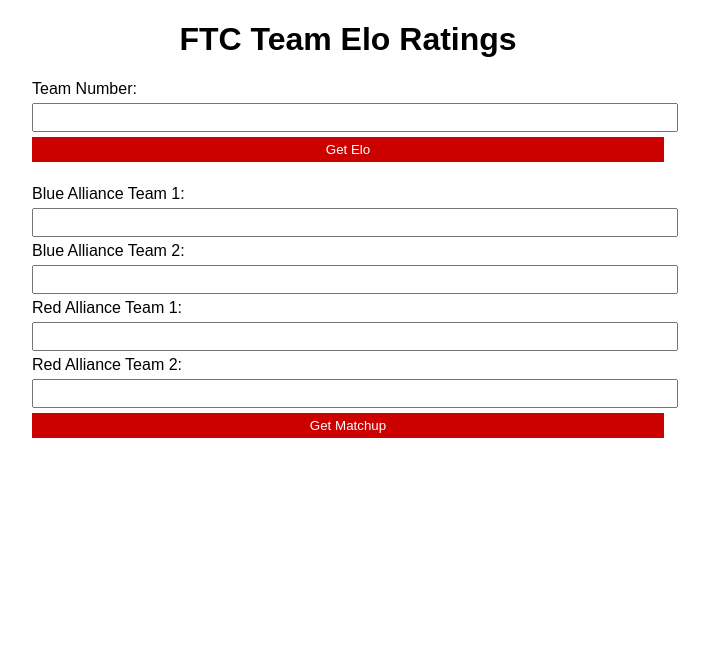
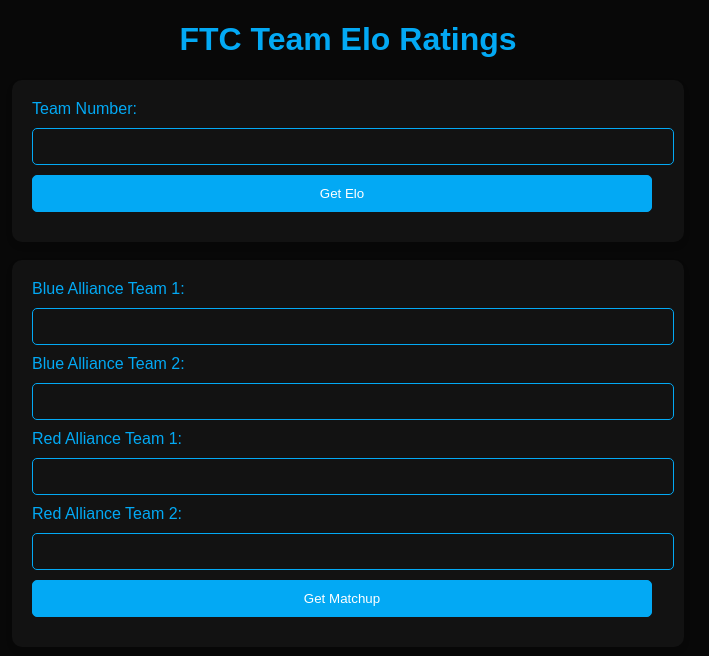
Before and after one commit to BlueMoon73/ftc-elo, a Flask app: page / in a window 1280 px wide. Shown: the top 656 px of the page, without its empty margins (292-1001 px from the left). Run offline with Flask 3, Linux system fonts and the light colour scheme.

Commit message:
Revamped UI

```diff
--- a/api/templates/page.html
+++ b/api/templates/page.html
@@ -1,6 +1,8 @@
 <!DOCTYPE html>
-<html>
+<html lang="en">
 <head>
+  <meta charset="UTF-8">
+  <meta name="viewport" content="width=device-width, initial-scale=1.0">
   <title>FTC Team Elo Ratings</title>
   <link rel="stylesheet" href="../../style.css">
 </head>
@@ -27,6 +29,5 @@
     <input type="text" id="team4" name="team4">
     <input type="submit" value="Get Matchup">
   </form>
-
 </body>
 </html>
--- a/style.css
+++ b/style.css
@@ -1,32 +1,46 @@
 body {
-  font-family: Arial, sans-serif;
+  font-family: 'Orbitron', sans-serif; /* Techy font */
+  background-color: #080808; /* Darker background */
+  color: #fff;
 }
 
 h1 {
   text-align: center;
+  color: #03a9f4; /* Bright blue accent */
 }
 
 form {
   width: 50%;
   margin: auto;
+  background-color: #121212; /* Dark background for form */
+  padding: 20px;
+  border-radius: 10px;
+  box-shadow: 0 4px 6px rgba(0, 0, 0, 0.1);
 }
 
 label {
   display: block;
-  margin-bottom: 5px;
+  margin-bottom: 10px;
+  color: #03a9f4; /* Bright blue accent */
 }
 
 input {
-  width: 100%;
-  padding: 5px;
-  margin-bottom: 5px;
+  width: calc(100% - 12px);
+  padding: 10px;
+  margin-bottom: 10px;
+  border: 1px solid #03a9f4; /* Bright blue accent */
+  border-radius: 5px;
+  background-color: #121212; /* Dark background for input */
+  color: #fff;
 }
 
 input[type="submit"] {
-  width: 100%;
-  padding: 5px;
-  background-color: #cd0000;
+  background-color: #03a9f4; /* Bright blue accent for buttons */
   color: #fff;
-  border: none;
   cursor: pointer;
+  transition: background-color 0.3s; /* Smooth transition */
 }
+
+input[type="submit"]:hover {
+  background-color: #0288d1; /* Slightly darker blue on hover */
+}
```
